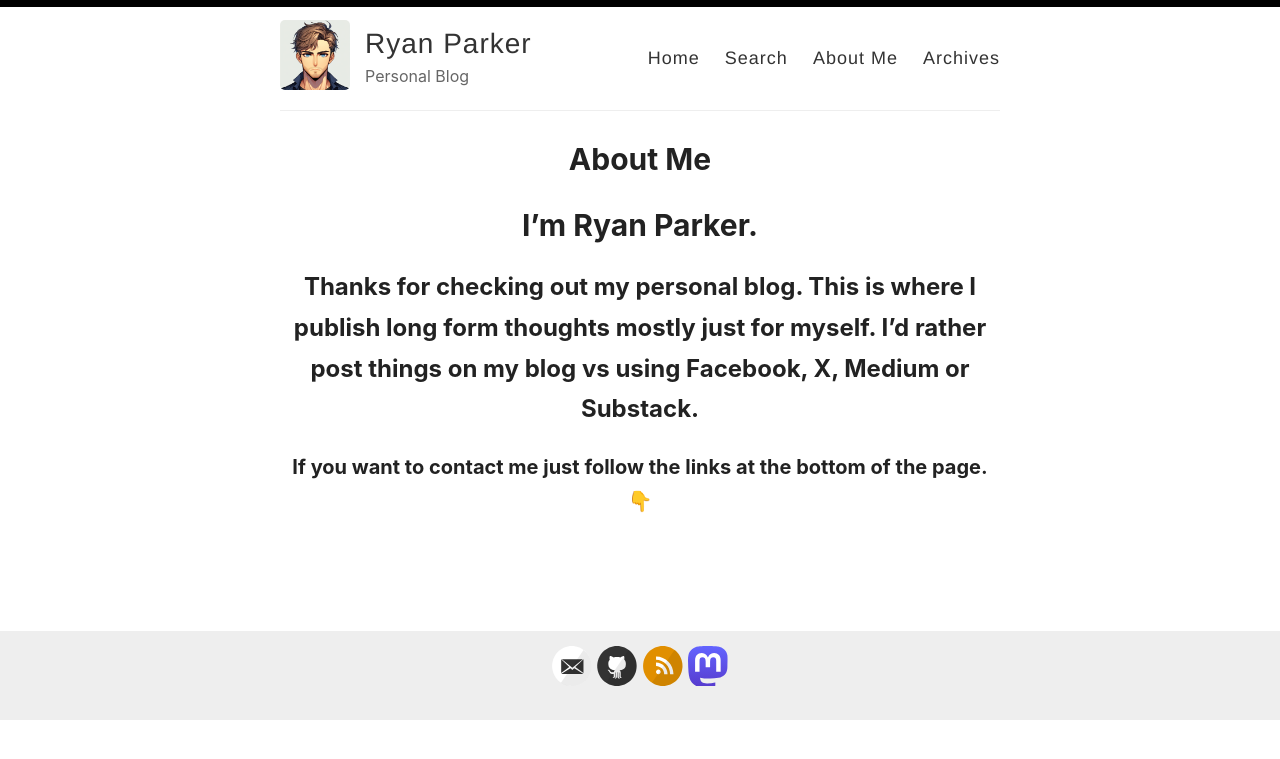
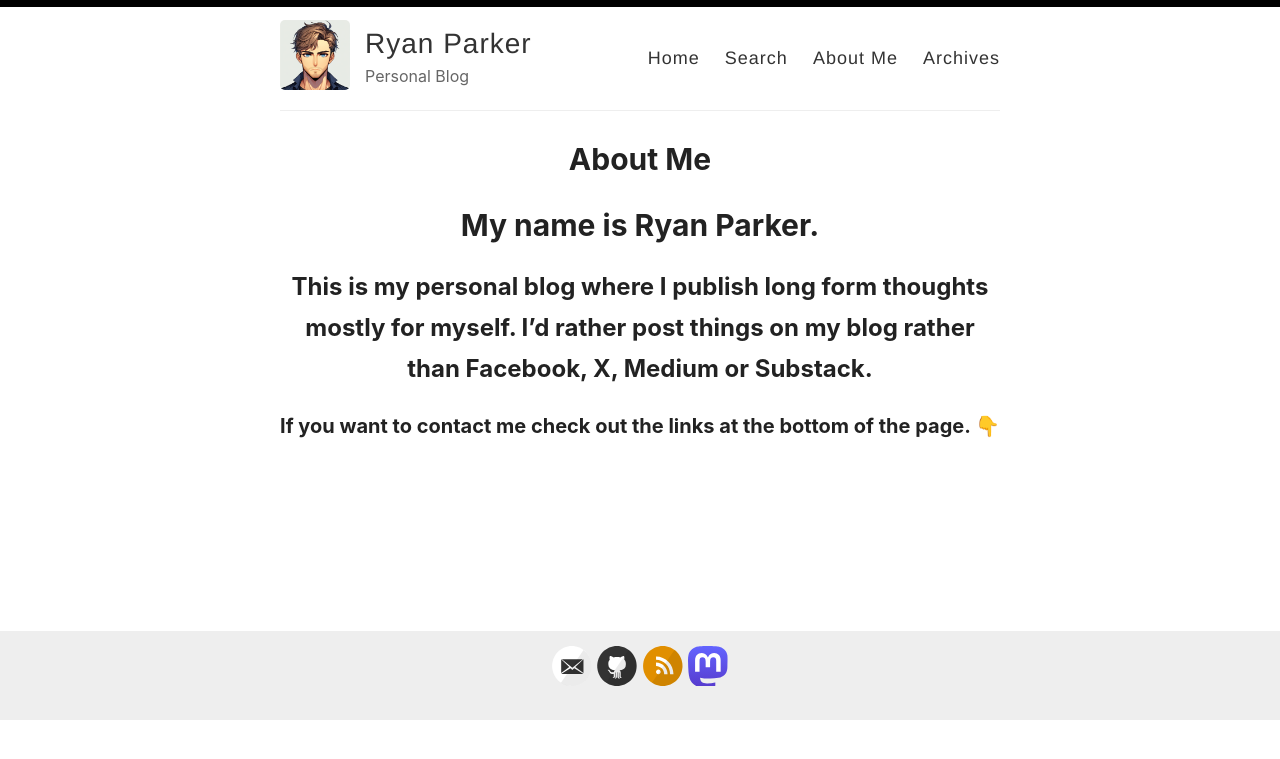
Before and after one commit to ryanparkr/ryanparkr.github.io, a Jekyll site: the page built from _pages/about.md, in a window 1280 px wide. Shown: the top 759 px of the page. Built offline with Jekyll 4.4.1, drawn with Linux system fonts in a browser that asks for light colours.

Commit message:
Update about.md

```diff
--- a/_pages/about.md
+++ b/_pages/about.md
@@ -4,6 +4,6 @@ title: About Me
 permalink: /about/
 ---
 
-# I'm Ryan Parker.
-## Thanks for checking out my personal blog. This is where I publish long form thoughts mostly just for myself. I'd rather post things on my blog vs using Facebook, X, Medium or Substack.
-### If you want to contact me just follow the links at the bottom of the page. 👇
+# My name is Ryan Parker.
+## This is my personal blog where I publish long form thoughts mostly for myself. I'd rather post things on my blog rather than Facebook, X, Medium or Substack.
+### If you want to contact me check out the links at the bottom of the page. 👇
```
